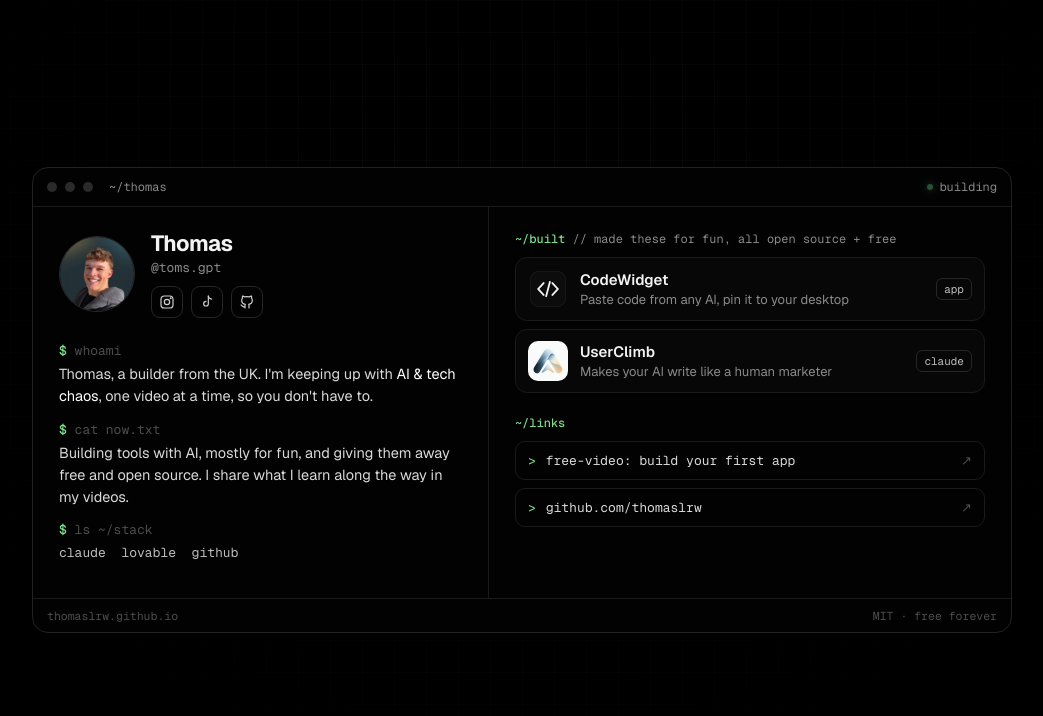
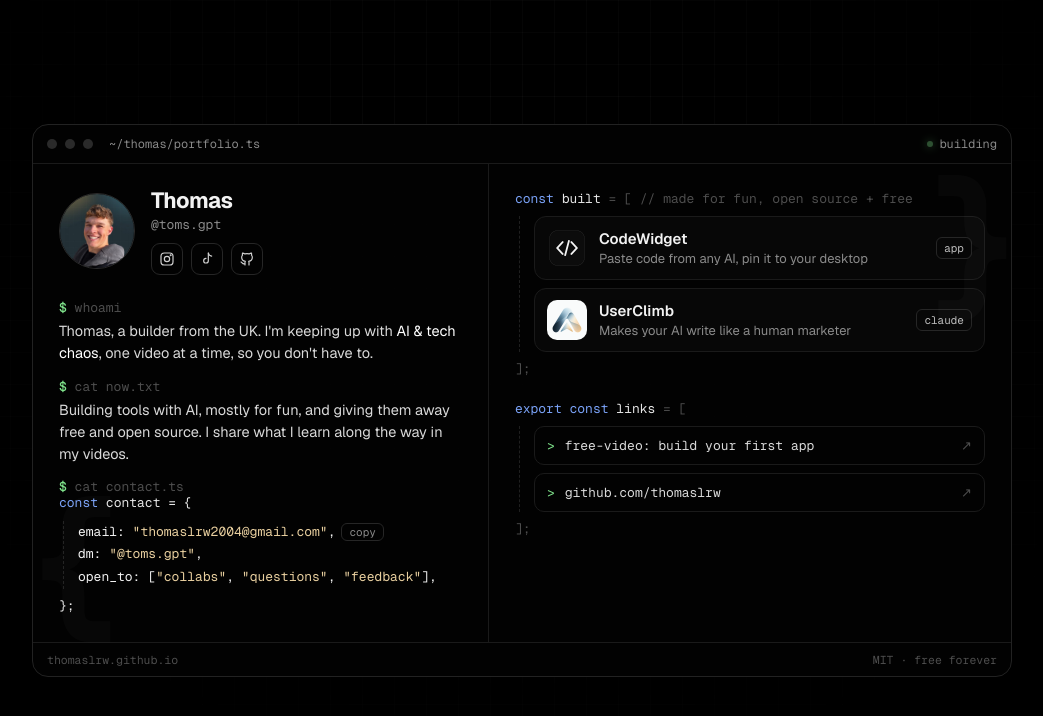
Before and after one commit to thomaslrw/thomaslrw.github.io, a plain HTML site: page index.html in a window 1280 px wide. Shown: the whole page, without its empty margins (118-1161 px from the left). Drawn offline with nearby package versions, Linux system fonts and the light colour scheme.

Commit message:
Contact block, code styling around lists, background braces
Co-Authored-By: Claude Opus 5.5 <noreply@anthropic.com>
Claude-Session: https://claude.ai/code/session_017AiLmdtveXdU2VAx4AALy7

```diff
--- a/index.html
+++ b/index.html
@@ -65,6 +65,7 @@
   .socials svg { width: 16px; height: 16px; fill: none; stroke: currentColor; stroke-width: 1.8; stroke-linecap: round; stroke-linejoin: round; }
 
   .term { margin-top: 22px; font: 13px/1.65 var(--mono); }
+  .term + .obj { margin-top: -6px; }
   .p { color: var(--dim); }
   .p b { color: var(--green); font-weight: 500; }
   .out { color: #d9d9d9; margin: 2px 0 12px; font-family: Geist, sans-serif; font-size: 14.5px; line-height: 1.5; }
@@ -91,6 +92,20 @@
   .link::before { content: ">"; color: var(--green); }
   .link::after { content: "↗"; margin-left: auto; color: var(--dim); font-family: Geist, sans-serif; }
 
+  /* Code dressing: syntax colours and brackets around the lists. */
+  .code { font: 13px/1.7 var(--mono); color: var(--dim); white-space: nowrap; overflow: hidden; text-overflow: ellipsis; }
+  .k { color: #7aa2f7; } .v { color: #e6e6e6; } .s { color: #e8cf9f; } .c { color: #4d4d4d; } .n { color: #c792ea; }
+  .indent { padding-left: 14px; border-left: 1px dashed #1f1f1f; margin: 6px 0 6px 4px; }
+  .next-block { margin-top: 18px; }
+  .obj { font: 13px/1.75 var(--mono); }
+  .obj .row { white-space: nowrap; }
+  .pane { min-width: 0; }
+  .obj a.s:hover { text-decoration: underline; text-underline-offset: 3px; }
+  .copy { margin-left: 6px; font: 11px var(--mono); color: var(--sub); background: none; border: 1px solid #262626; border-radius: 6px; padding: 1px 7px; cursor: pointer; }
+  .copy:hover { color: #fff; border-color: #444; }
+  .win { position: relative; }
+  .brace { position: absolute; font: 600 160px/1 var(--mono); color: #ffffff06; pointer-events: none; user-select: none; }
+  .brace.l { left: -8px; bottom: 30px; } .brace.r { right: -6px; top: 40px; }
   .foot { padding: 9px 14px; border-top: 1px solid var(--line); font: 11.5px var(--mono); color: var(--dim); display: flex; justify-content: space-between; }
 
   /* Phone: one column, tighter. */
@@ -105,7 +120,14 @@
     .term { margin-top: 14px; font-size: 12px; }
     .out { font-size: 14px; margin-bottom: 8px; }
     .out:last-of-type { margin-bottom: 0; }
-    .stack { display: none; }
+    .obj, .code { font-size: 12px; }
+    .now, .obj .dm { display: none; }
+    .indent { margin: 4px 0 4px 4px; }
+    .next-block { margin-top: 10px; }
+    .build + .build { margin-top: 6px; }
+    .links { gap: 6px; }
+    .obj .row { white-space: normal; }
+    .brace { display: none; }
     .label.next { margin-top: 16px; }
     .build { padding: 9px 10px; }
     .build img { width: 36px; height: 36px; }
@@ -119,7 +141,7 @@
 <div class="stage">
   <div class="fit" id="fit">
     <div class="win">
-      <div class="bar"><i></i><i></i><i></i><span>~/thomas</span><span class="live">building</span></div>
+      <div class="bar"><i></i><i></i><i></i><span>~/thomas/portfolio.ts</span><span class="live">building</span></div>
       <div class="grid">
         <section class="pane">
           <div class="me">
@@ -133,19 +155,22 @@
           <div class="term">
             <div class="p"><b>$</b> whoami</div>
             <p class="out">Thomas, a builder from the UK. I'm keeping up with <em>AI &amp; tech chaos</em>, one video at a time, so you don't have to.</p>
-            <div class="p"><b>$</b> cat now.txt</div>
-            <p class="out">Building tools with AI, mostly for fun, and giving them away free and open source. I share what I learn along the way in my videos.</p>
-            <div class="p stack"><b>$</b> ls ~/stack</div>
-            <p class="out stack mono">claude&nbsp;&nbsp;lovable&nbsp;&nbsp;github <span class="cursor" aria-hidden="true"></span></p>
+            <div class="p now"><b>$</b> cat now.txt</div>
+            <p class="out now">Building tools with AI, mostly for fun, and giving them away free and open source. I share what I learn along the way in my videos.</p>
+            <div class="p"><b>$</b> cat contact.ts</div>
           </div>
+          <div class="obj" id="contact"></div>
         </section>
         <section class="pane">
-          <div class="label"><b>~/built</b> // made these for fun, all open source + free</div>
-          <div id="built"></div>
-          <div class="label next"><b>~/links</b></div>
-          <div class="links" id="links"></div>
+          <div class="code"><span class="k">const</span> <span class="v">built</span> = [ <span class="c">// made for fun, open source + free</span></div>
+          <div class="indent" id="built"></div>
+          <div class="code">];</div>
+          <div class="code next-block"><span class="k">export const</span> <span class="v">links</span> = [</div>
+          <div class="indent links" id="links"></div>
+          <div class="code">];</div>
         </section>
       </div>
+      <div class="brace l" aria-hidden="true">{</div><div class="brace r" aria-hidden="true">}</div>
       <div class="foot"><span>thomaslrw.github.io</span><span>MIT · free forever</span></div>
     </div>
   </div>
@@ -161,6 +186,7 @@
     { label: "free-video: build your first app", url: "https://userclimb.com/build" },
     { label: "github.com/thomaslrw", url: "https://github.com/thomaslrw" },
   ];
+  const EMAIL = "thomaslrw2004@gmail.com";
   const SOCIALS = [
     { label: "Instagram", url: "https://www.instagram.com/toms.gpt/", svg: '<rect x="3" y="3" width="18" height="18" rx="5"/><circle cx="12" cy="12" r="4"/><circle cx="17.5" cy="6.5" r="0.6" fill="currentColor"/>' },
     { label: "TikTok", url: "https://www.tiktok.com/@thomas.lrw", svg: '<path d="M14 3v11.5a3.5 3.5 0 1 1-3.5-3.5"/><path d="M14 3c.4 2.6 2.2 4.4 5 4.6"/>' },
@@ -171,6 +197,18 @@
   const esc = (s) => s.replace(/[&<>"]/g, (c) => ({ "&": "&amp;", "<": "&lt;", ">": "&gt;", '"': "&quot;" })[c]);
   for (const s of SOCIALS) document.getElementById("socials").append(el(`<a href="${s.url}" target="_blank" rel="noopener me" aria-label="${esc(s.label)}" title="${esc(s.label)}"><svg viewBox="0 0 24 24">${s.svg}</svg></a>`));
   for (const b of BUILT) document.getElementById("built").append(el(`<a class="build" href="${b.url}" target="_blank" rel="noopener"><img src="${b.icon}" alt=""><div><b>${esc(b.name)}</b><span>${esc(b.line)}</span></div><code>${esc(b.tag)}</code></a>`));
+  document.getElementById("contact").innerHTML = `
+    <div class="row"><span class="k">const</span> <span class="v">contact</span> = {</div>
+    <div class="indent">
+      <div class="row">email: <a class="s" href="mailto:${EMAIL}">"${EMAIL}"</a>,<button class="copy" id="copyEmail" type="button">copy</button></div>
+      <div class="row dm">dm: <a class="s" href="https://www.instagram.com/toms.gpt/" target="_blank" rel="noopener">"@toms.gpt"</a>,</div>
+      <div class="row">open_to: [<span class="s">"collabs"</span>, <span class="s">"questions"</span>, <span class="s">"feedback"</span>],</div>
+    </div>
+    <div class="row">};</div>`;
+  document.getElementById("copyEmail").onclick = async (e) => {
+    try { await navigator.clipboard.writeText(EMAIL); e.target.textContent = "copied"; setTimeout(() => (e.target.textContent = "copy"), 1500); }
+    catch { location.href = `mailto:${EMAIL}`; }
+  };
   for (const l of LINKS) document.getElementById("links").append(el(`<a class="link" href="${l.url}" target="_blank" rel="noopener">${esc(l.label)}</a>`));
 
   // Never scroll: if the window is taller or wider than the screen (small phones, in-app browsers), shrink it to fit.
```
